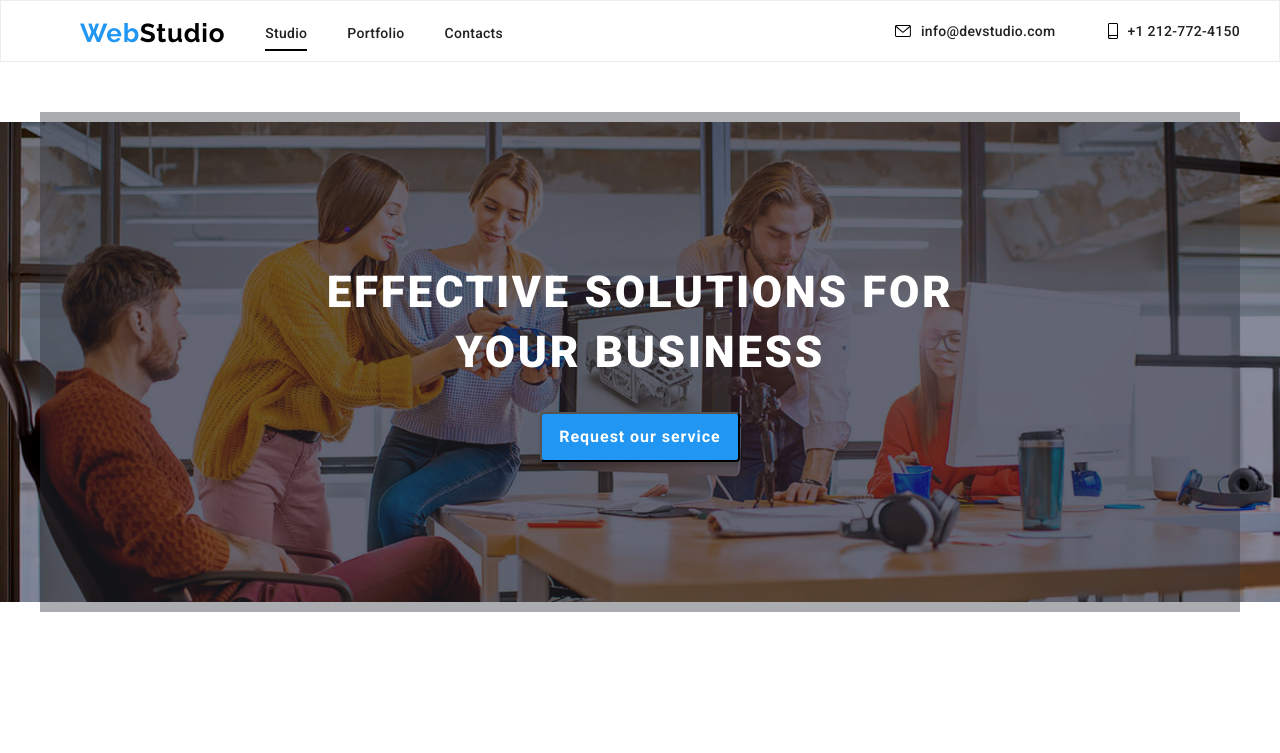
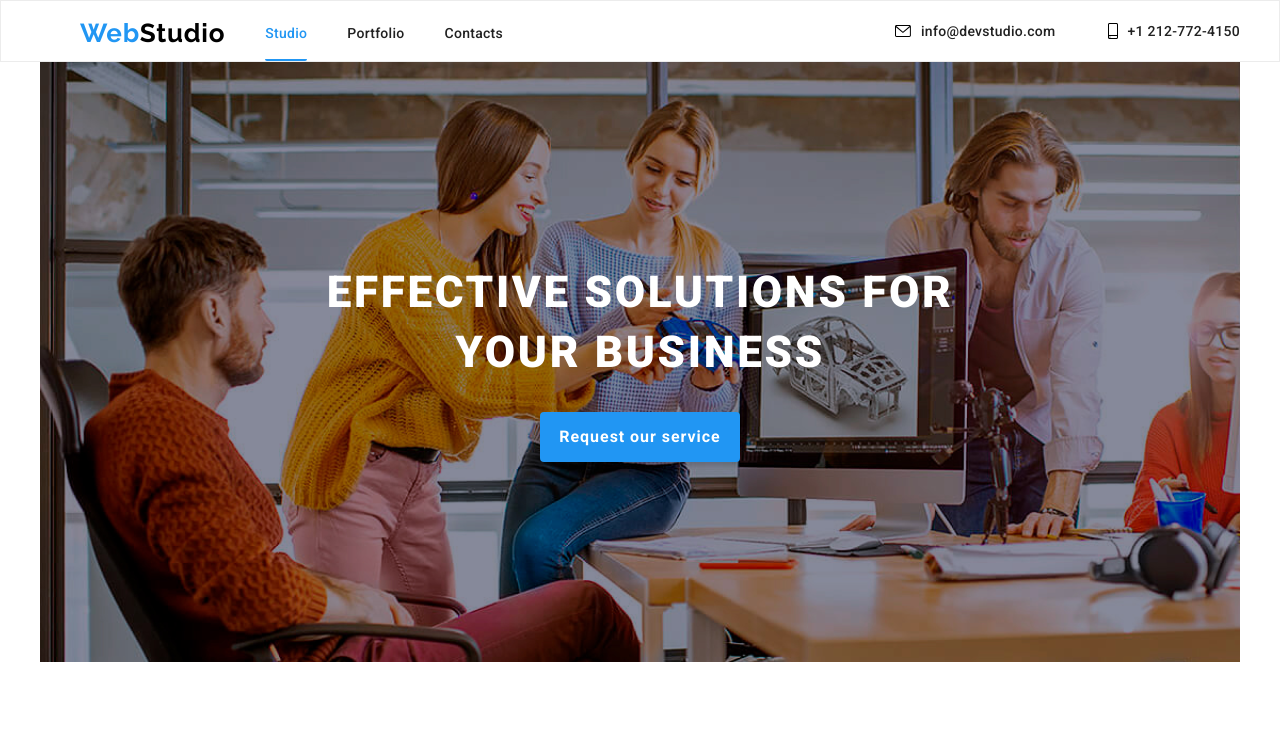
Before and after one commit to MihailMichael/goit-markup-hw-05, a plain HTML site: page index.html in a window 1280 px wide. Shown: the top 753 px of the page. Drawn offline with nearby package versions, Linux system fonts and the light colour scheme.

Commit message:
goit-markup-hw-05

```diff
--- a/css/styles.css
+++ b/css/styles.css
@@ -112,8 +112,15 @@ body {
 }
 
 .current-page {
-  padding-bottom: 8px;
-  border-bottom: 2px solid black;
+  text-decoration: none;
+  color: #2196f3;
+  padding-bottom: 18px;
+  border-bottom: 2px solid #2196f3;
+  border-radius: 2px;
+}
+.current-page:hover,
+.current-page:focus {
+  color: #2196f3;
 }
 
 .unstyled {
@@ -155,24 +162,27 @@ body {
 .container-first-section {
   position: absolute;
   width: 1200px;
-  height: 500px;
+  height: 600px;
   display: flex;
   flex-direction: column;
   align-items: center;
   justify-content: center;
   gap: 30px;
-  background: rgba(47, 48, 58, 0.4);
+  background-image: url(../images/efective\ solution.png);
+  background-repeat: no-repeat;
+  background-size: cover;
 }
 .first-section {
-  background-image: url(../images/efective\ solution.png);
-  background-repeat: no-repeat;
-  background-position: center;
-  background-size: contain;
+  position: relative;
+  margin: 0 auto;
+  width: 1200px;
   height: 600px;
   display: flex;
+  padding: 10px;
+  background: rgba(47, 48, 58, 0.4);
   justify-content: center;
+
   align-items: center;
-  padding: 10px;
 }
 .title-motto {
   width: 763px;
@@ -187,6 +197,7 @@ body {
 }
 button[type="button"] {
   background: #2196f3;
+  border: 0;
   box-shadow: 0px 4px 4px rgba(0, 0, 0, 0.15);
   border-radius: 4px;
   width: 200px;
--- a/index.html
+++ b/index.html
@@ -27,7 +27,7 @@
             <use href="./global-svg.svg#icon-close"></use>
           </svg>
         </button>
-        <p>text text</p>
+        <p></p>
       </div>
     </div>
     <!-- Header -->
@@ -39,9 +39,7 @@
               <a class="logo" href="./index.html">Web</a>
             </li>
             <li class="nav-list-item">
-              <a class="link linkStudio current-page" href="./index.html"
-                >Studio</a
-              >
+              <a class="current-page" href="./index.html">Studio</a>
             </li>
             <li class="nav-list-item">
               <a class="link linkPortfolio" href="./portfolio.html"
```
Also changed, not shown: portfolio.html (+1 -3 lines).
